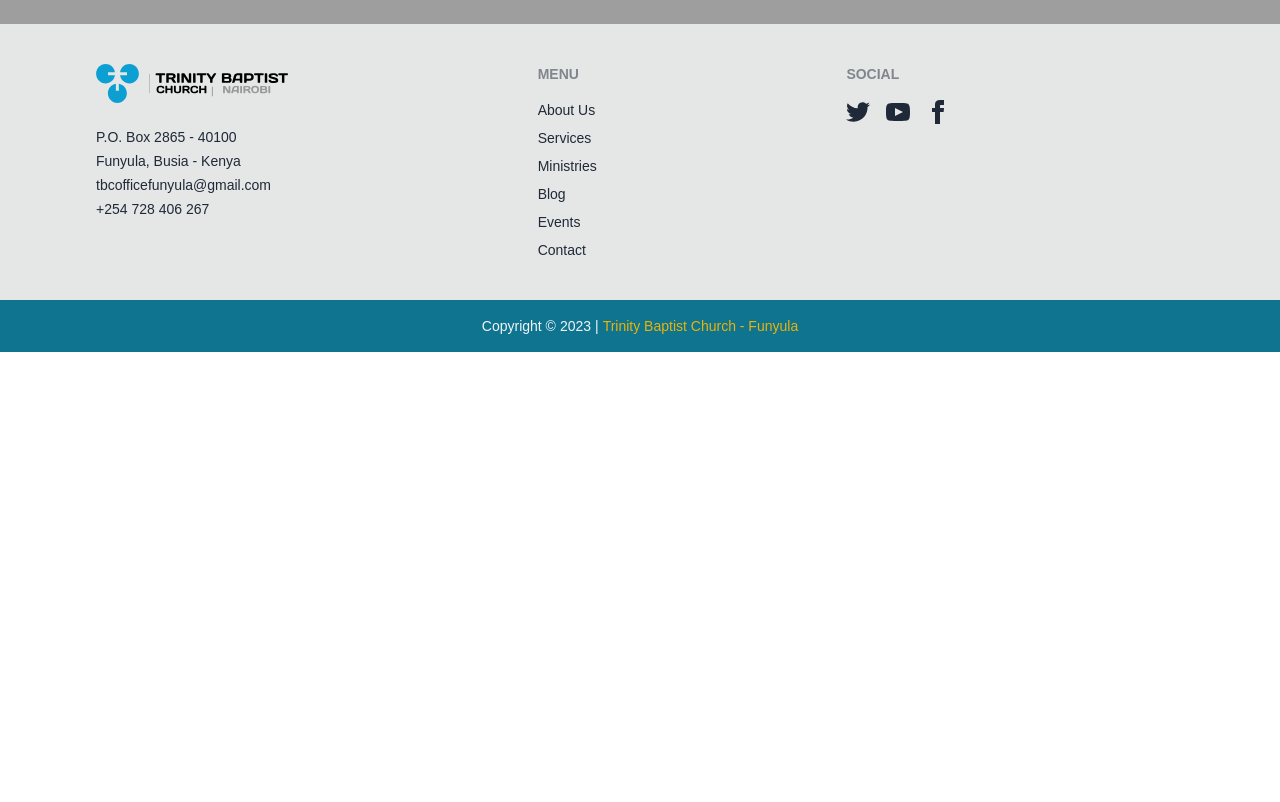
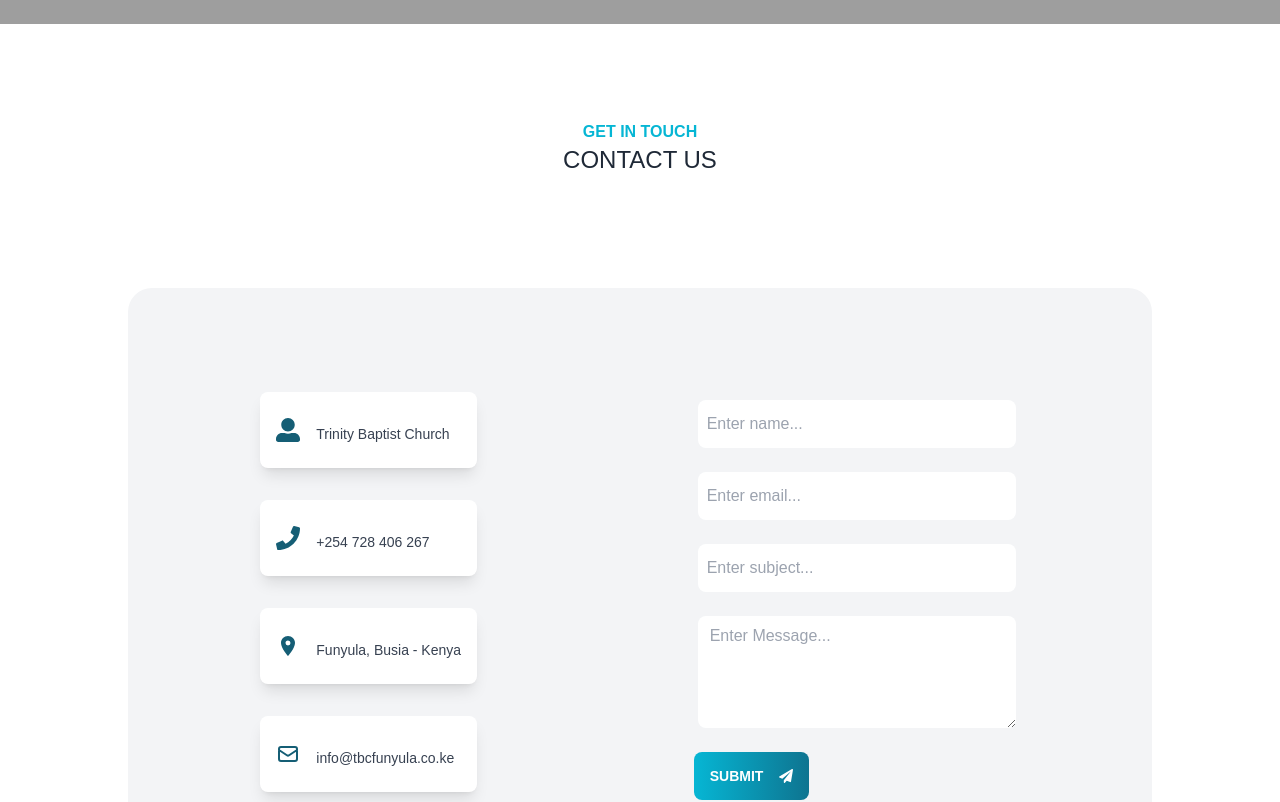
Before and after one commit to Andrew-Ochieng/tbc, a React (Vite) app: page /contact in a window 1280 px wide. Shown: the part 540-1342 px from the top of the page. Before the commit the page ends 892 px from the top, so only its background shows below. Built offline with nearby package versions, Linux system fonts and the light colour scheme; grey boxes are pictures that could not be loaded.

Commit message:
feat: add contact-details

```diff
--- a/package.json
+++ b/package.json
@@ -10,10 +10,13 @@
     "preview": "vite preview"
   },
   "dependencies": {
+    "@emailjs/browser": "^3.11.0",
     "daisyui": "^3.0.3",
+    "framer-motion": "^10.12.16",
     "react": "^18.2.0",
     "react-dom": "^18.2.0",
     "react-icons": "^4.9.0",
+    "react-reveal": "^1.2.2",
     "react-router-dom": "^6.11.2"
   },
   "devDependencies": {
--- /dev/null
+++ b/src/components/Contact/ContactDetails.jsx
@@ -0,0 +1,28 @@
+import { FaPhone, FaUserAlt } from "react-icons/fa";
+import { MdLocationOn } from "react-icons/md";
+import { HiOutlineMail } from "react-icons/hi";
+import { motion } from "framer-motion";
+
+const ContactDetails = () => {
+    const contactInfo = [
+        {icon: <FaUserAlt />, details: 'Trinity Baptist Church'},
+        {icon: <FaPhone />, details: '+254 728 406 267'},
+        {icon: <MdLocationOn />, details: 'Funyula, Busia - Kenya'},
+        {icon: <HiOutlineMail />, details: 'info@tbcfunyula.co.ke'},
+    ]
+    return (
+        <>
+            {contactInfo.map((info) => (
+                <motion.div
+                    whileHover={{y: -8, scale: 1.02}}
+                    transition={{type: 'spring', stiffness: 80}}
+                    class="flex items-center bg-white rounded-lg ease-out duration-300 px-4 py-6 shadow-lg hover:shadow-xl">
+                    <p className="text-cyan-800">{info.icon}</p>
+                    <p class="md:ml-4 ml-2 mt-2 md:text-sm text-xs">{info.details}</p>
+                </motion.div>
+            ))}
+        </>
+     );
+}
+
+export default ContactDetails;
--- /dev/null
+++ b/src/components/Contact/ContactForm.jsx
@@ -0,0 +1,54 @@
+import { FaPaperPlane } from "react-icons/fa";
+import { useRef } from 'react';
+import emailjs from '@emailjs/browser';
+
+const ContactForm = () => {
+
+    const form = useRef();
+
+    const sendEmail = (e) => {
+        e.preventDefault();
+
+        emailjs.sendForm('service_rtpxewb', 'template_gujwh2i', form.current, '7hBX7r1q43CF1rnMO')
+        .then((result) => {
+            console.log(result.text);
+            console.log('Message sent successfully!')
+        }, (error) => {
+            console.log(error.text);
+            console.log('There was an error, please try again!')
+        });
+
+        e.target.reset()
+        alert('Email sent successfully')
+    };
+
+    return (
+        <>
+            <div>
+                <form ref={form} onSubmit={sendEmail} >
+                    <div className="label">
+                        <input className="input" type="text" name="name" placeholder="Enter name..." required />
+                    </div>
+                    <div className="label">
+                        <input className="input" type="email" name="email" placeholder="Enter email..." required />
+                    </div>
+                    <div className="label">
+                        <input className="input" type="text" name="subject" placeholder="Enter subject..." required />
+                    </div>
+                    <div className="label">
+                        <textarea className="py-2 px-3 rounded-lg w-full outline-none" name="message" placeholder="Enter Message..." cols="30" rows="4"></textarea>
+                    </div>
+                    <button className="mt-4 btn rounded-lg flex items-center">
+                        Submit
+                        <span className="ml-2">
+                            <FaPaperPlane />
+                        </span>
+                    </button>
+                </form>
+            </div>
+
+        </>
+     );
+}
+
+export default ContactForm;
--- a/src/index.css
+++ b/src/index.css
@@ -33,4 +33,16 @@
     .section-title {
         @apply font-medium uppercase md:text-2xl text-lg md:mb-16 mb-8
     }
+
+    .btn {
+        @apply px-4 py-1 bg-gradient-to-r from-cyan-500 to-cyan-700 border-none text-white duration-500 rounded-lg
+      }
+
+    .input {
+        @apply py-3 px-2 bg-white rounded-lg w-full focus-within:border-cyan-400 outline-none
+      }
+
+      .label {
+        @apply my-2
+      }
 }
--- a/src/pages/Contact.jsx
+++ b/src/pages/Contact.jsx
@@ -1,9 +1,41 @@
 import ContactMap from "../components/Contact/ContactMap";
+import ContactDetails from "../components/Contact/ContactDetails";
+import ContactForm from "../components/Contact/ContactForm";
+import { motion } from "framer-motion";
+import Bounce from 'react-reveal/Bounce';
 
 export default function Contact() {
   return (
     <div>
       <ContactMap />
-    </div>
+      <div className="md:py-16 py-8" id="contact">
+                <Bounce top>
+                    <div className="flex flex-col items-center justify-center pt-8 pb-4 text-gray-800">
+                        <p className="text-cyan-500 uppercase font-semibold md:text-base text-sm">Get In Touch</p>
+                        <h1 className="section-title">Contact Us</h1>
+                    </div>
+                </Bounce>
+                <div className="md:flex justify-around items-center md:mx-32 my-8 md:py-24 p-6 bg-gray-100 rounded-3xl">
+                    <div>
+                        <motion.div
+                            initial={{x: "-100vw", opacity: 0}}
+                            animate={{x: 0, opacity: 1}}
+                            transition={{type: "spring", delay: 0.2, stiffness: 50}}
+                            class="flex flex-col md:my-0 my-8 md:text-2xl text-center text-2xl text-gray-700 space-y-8 ">
+                            <ContactDetails />
+                        </motion.div>
+                    </div>
+
+                    <motion.div
+                        initial={{x: "100vw", opacity: 0}}
+                        animate={{x: 0, opacity: 1}}
+                        transition={{type: "spring", delay: 0.4, stiffness: 50}}
+                        className="md:mb-0 mb-16">
+                        <ContactForm />
+                    </motion.div>
+
+                </div>
+            </div>
+      </div>
   )
 }
```
Also changed, not shown: 2 other files (tests, documents, lock files or other folders).
